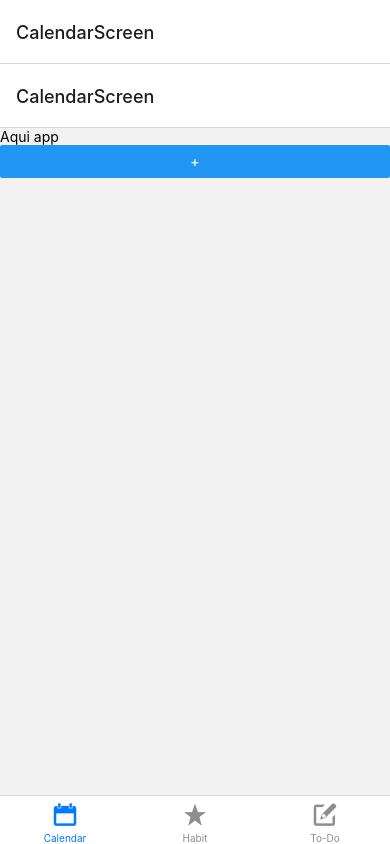
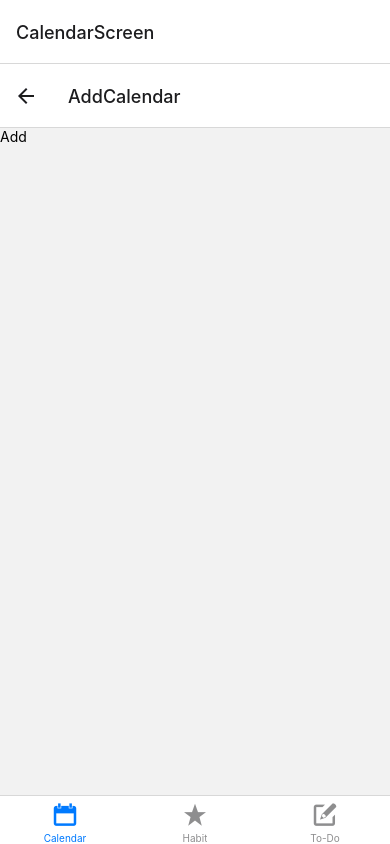
Before and after one commit to MohRaNa/habit-tracker, a React Native app: screen /AddCalendar in a window 390 px wide. Built offline with nearby package versions, Linux system fonts and the light colour scheme.

Commit message:
Fixed Navigation Screens Add Button

```diff
--- a/Navigation.js
+++ b/Navigation.js
@@ -22,7 +22,7 @@ function CalendarStackScreen() {
     <CalendarStack.Navigator>
       <CalendarStack.Screen name="CalendarScreen" component={CalendarScreen} />
       <CalendarStack.Screen
-        name="AddCalendarScreen"
+        name="AddCalendar"
         component={AddCalendar}
         options={{ presentation: "modal" }}
       />
@@ -34,7 +34,7 @@ function HabitStackScreen() {
     <HabitStack.Navigator>
       <HabitStack.Screen name="HabitStkScreen" component={HabitScreen} />
       <HabitStack.Screen
-        name="AddHabitScreen"
+        name="AddHabit"
         component={AddHabit}
         options={{ presentation: "modal" }}
       />
@@ -46,7 +46,7 @@ function TodoStackScreen() {
     <TodoStack.Navigator>
       <TodoStack.Screen name="ToDoStkScreen" component={TodoScreen} />
       <TodoStack.Screen
-        name="AddToDoScreen"
+        name="AddToDo"
         component={AddToDo}
         options={{ presentation: "modal" }}
       />
--- a/screens/Add/AddCalendar.js
+++ b/screens/Add/AddCalendar.js
@@ -1,18 +1,10 @@
 import * as RN from "react-native";
 import * as React from "react";
 
-export default function AddCalendar() {
+export default function AddCalendar({}) {
   return (
-    <RN.View styles={StyleSheet.container}>
+    <RN.View>
       <RN.Text>Add</RN.Text>
     </RN.View>
   );
 }
-
-const styles = RN.StyleSheet.create({
-  container: {
-    flex: 1,
-    backgroundColor: "white",
-    alightItems: "center",
-  },
-});
--- a/screens/CalendarScreen.js
+++ b/screens/CalendarScreen.js
@@ -1,10 +1,8 @@
 import * as React from "react";
 import * as RN from "react-native";
 import { useNavigation } from "@react-navigation/native";
-import { createNativeStackNavigator } from "@react-navigation/native-stack";
 
-export default function CalendarScreen() {
-  const navigation = useNavigation();
+export default function CalendarScreen({ navigation }) {
   return (
     <RN.View>
       <RN.Text>Aqui app</RN.Text>
--- a/screens/HabitScreen.js
+++ b/screens/HabitScreen.js
@@ -1,10 +1,7 @@
 import * as React from "react";
 import * as RN from "react-native";
-import { useNavigation } from "@react-navigation/native";
-import { createNativeStackNavigator } from "@react-navigation/native-stack";
 
-export default function HabitScreen() {
-  const navigation = useNavigation();
+export default function HabitScreen({ navigation }) {
   return (
     <RN.View>
       <RN.Text>Aqui app</RN.Text>
--- a/screens/TodoScreen.js
+++ b/screens/TodoScreen.js
@@ -1,10 +1,7 @@
 import * as React from "react";
 import * as RN from "react-native";
-import { useNavigation } from "@react-navigation/native";
-import { createNativeStackNavigator } from "@react-navigation/native-stack";
 
-export default function TodoScreen() {
-  const navigation = useNavigation();
+export default function TodoScreen({ navigation }) {
   return (
     <RN.View>
       <RN.Text>Aqui app</RN.Text>
```
